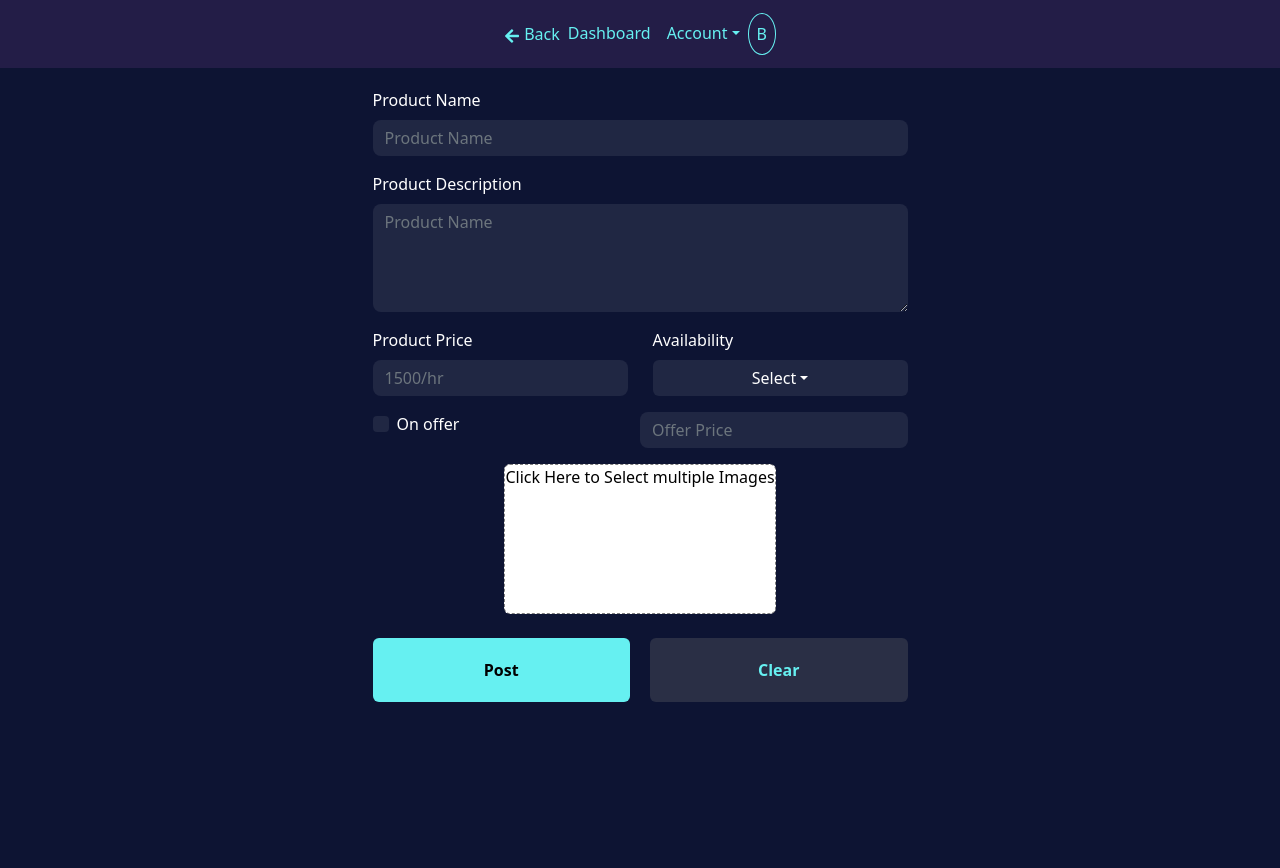
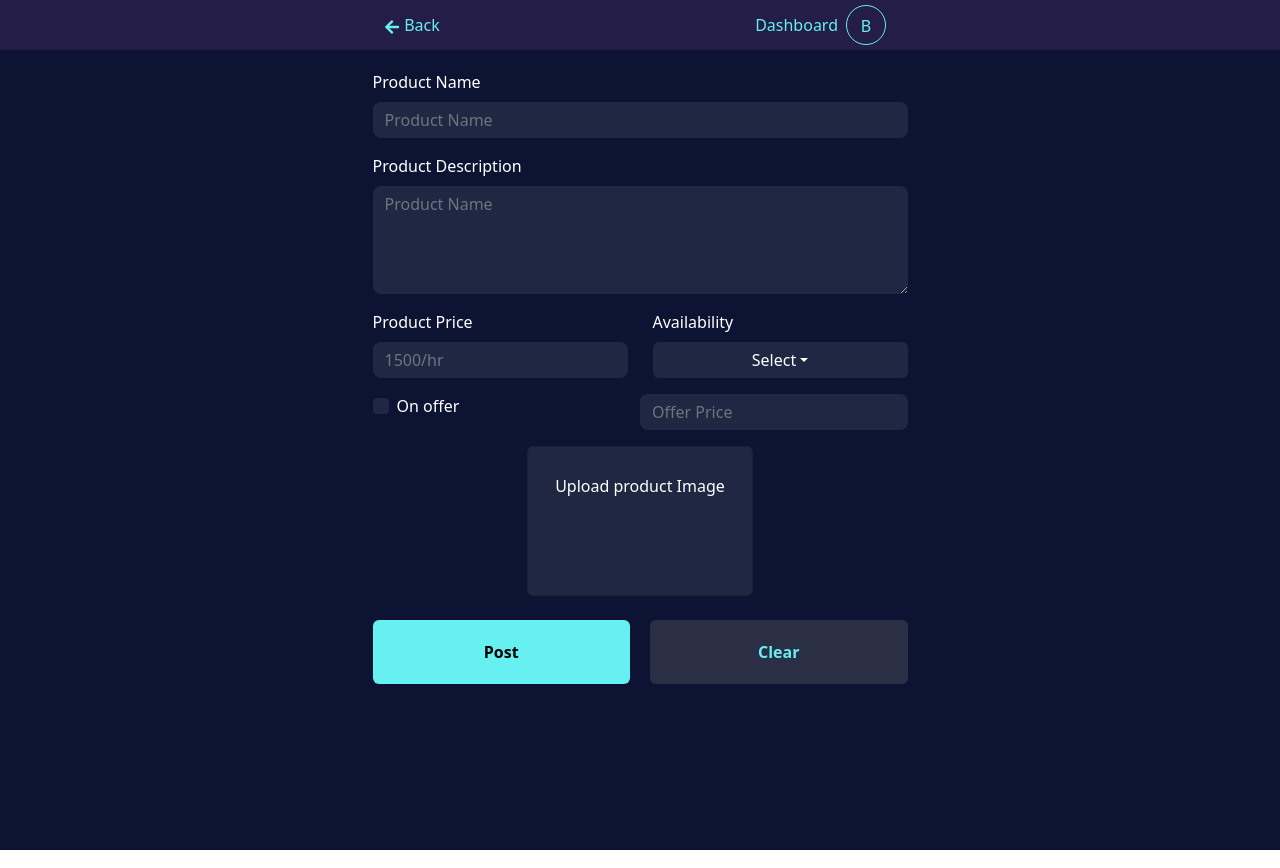
Before and after one commit to devngeni/diani_v2_vendor, a React (Create React App) app: page /vendor-add-list in a window 1280 px wide. Built offline with nearby package versions, Linux system fonts and the light colour scheme.

Commit message:
frontend-cleanup

```diff
--- a/package.json
+++ b/package.json
@@ -7,6 +7,7 @@
     "@testing-library/react": "^13.4.0",
     "@testing-library/user-event": "^13.5.0",
     "autoprefixer": "^10.4.13",
+    "axios": "^1.3.4",
     "bootstrap": "^5.2.3",
     "postcss": "^8.4.21",
     "react": "^18.2.0",
--- a/src/App.js
+++ b/src/App.js
@@ -18,7 +18,7 @@ function App() {
         <Route path="/vendor-add-list" element={<AddProduct />} />
         <Route path="/vendor-edit-list" element={<EditProduct />} />
         <Route path="/vendor-view-list/:id" element={<ViewProduct />} />
-        <Route path="/login" element={<Login />} />
+        <Route path="/" element={<Login />} />
         <Route path="/register" element={<Register />} />
       </Routes>
     </Router>
--- a/src/components/navbar/navbar.css
+++ b/src/components/navbar/navbar.css
@@ -11,7 +11,24 @@
 }
 .nav-profile-becky {
   border: 1px solid #66f0f1;
+  width:40px;
+  height: 40px;
   border-radius: 50%;
+  text-align: center;
+  justify-content: center;
+}
+.nav-bootstrap-becky{
+  display:flex;
+  justify-content: space-between;
+  width: 40vw;
+  max-width: 1000px;
+}
+.nav-bootstrap-becky .me-auto{
+  align-items: center;
+  margin:auto;
+  right:10px;
+  position:absolute;
+
 }
 @media screen and (max-width: 1000px) {
   .nav-bootstrap-becky {
--- a/src/components/navbar/navbar.jsx
+++ b/src/components/navbar/navbar.jsx
@@ -14,13 +14,7 @@ const NavBar = () => {
 
                     <Nav.Link onClick={() => navigate(-1)}><FaArrowLeft /> Back</Nav.Link>
                     <Nav className="me-auto">
-                        <Nav.Link href="/">Dashboard</Nav.Link>
-                        <NavDropdown title="Account">
-                            <NavDropdown.Item href="/">Action</NavDropdown.Item>
-                            <NavDropdown.Item href="/">
-                                Another action
-                            </NavDropdown.Item>
-                        </NavDropdown>
+                        <Nav.Link href="/dashboard">Dashboard</Nav.Link>
                         <Nav.Link href="/" className="nav-profile-becky">B</Nav.Link>
                     </Nav>
                 </Navbar.Collapse>
--- a/src/pages/addProduct/AddProduct.css
+++ b/src/pages/addProduct/AddProduct.css
@@ -89,8 +89,10 @@
   background-color: #009fd4;
 }
 .postCard {
-  border: 1px dashed gray !important;
+  background-color: #202743 !important;
   height: 150px !important;
+  padding:5%;
+
 }
 .inputTab {
   display: none !important;
--- a/src/pages/addProduct/AddProduct.jsx
+++ b/src/pages/addProduct/AddProduct.jsx
@@ -31,7 +31,6 @@ const AddProduct = () => {
 
             let formData = new FormData();
             formData.append("product_name", productName);
-            console.log("naeee", formData);
             formData.append("description", description);
             formData.append("category", vendorData.vendor_category);
             formData.append("price", productPrice);
@@ -126,12 +125,12 @@ const AddProduct = () => {
                     </div>
                     <div className="product-image-becky mb-3">
                         <Card className="postCard">
-                            <form>
+                            <form style={{background:"#000"}}>
                                 <label className="fileInput" style={{
-                                    color
-                                        : 'black'
+                                    color: '#fff',
+                                    background:"#202743"
                                 }}>
-                                    Click Here to Select multiple Images <br />
+                                    Upload product Image <br />
                                     {/* <div className="add-image-button-becky">
                                         <Button style={{ borderRadius: '50%' }}><FaPlus size="30px" /></Button>
                                     </div> */}
```
Also changed, not shown: 1 other file (tests, documents, lock files or other folders).
